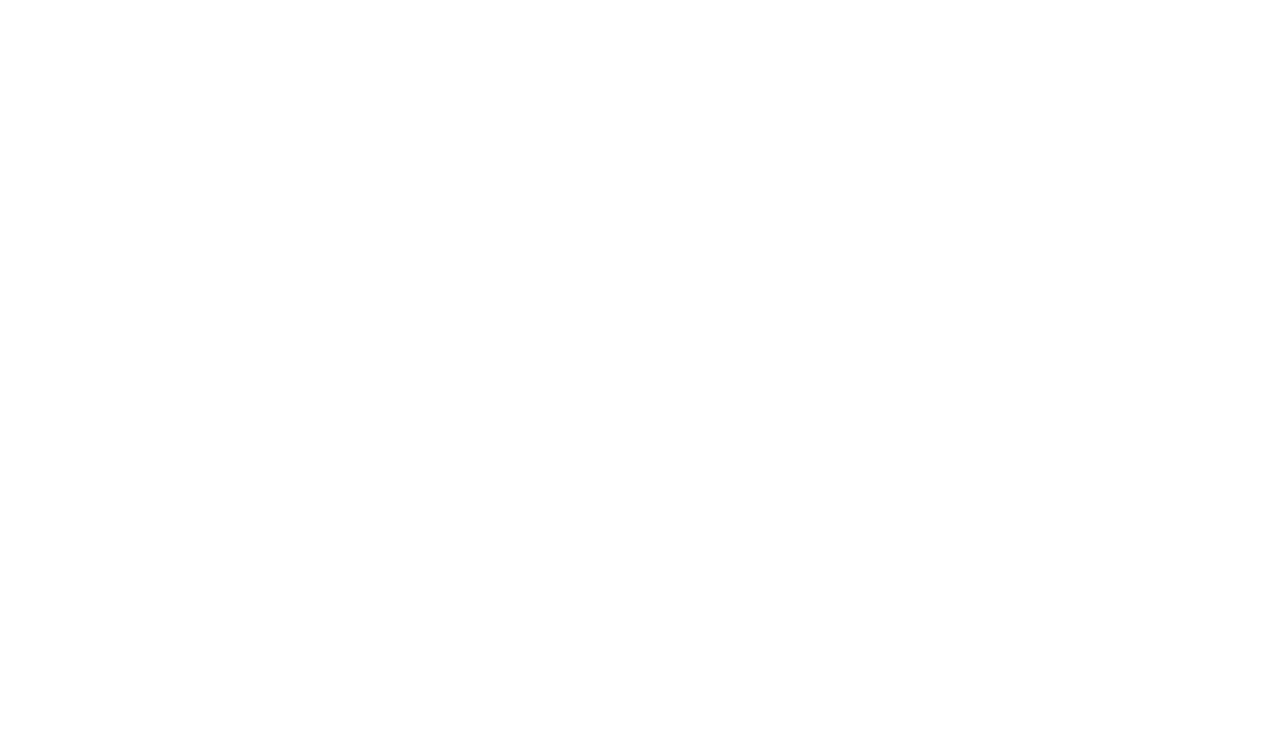
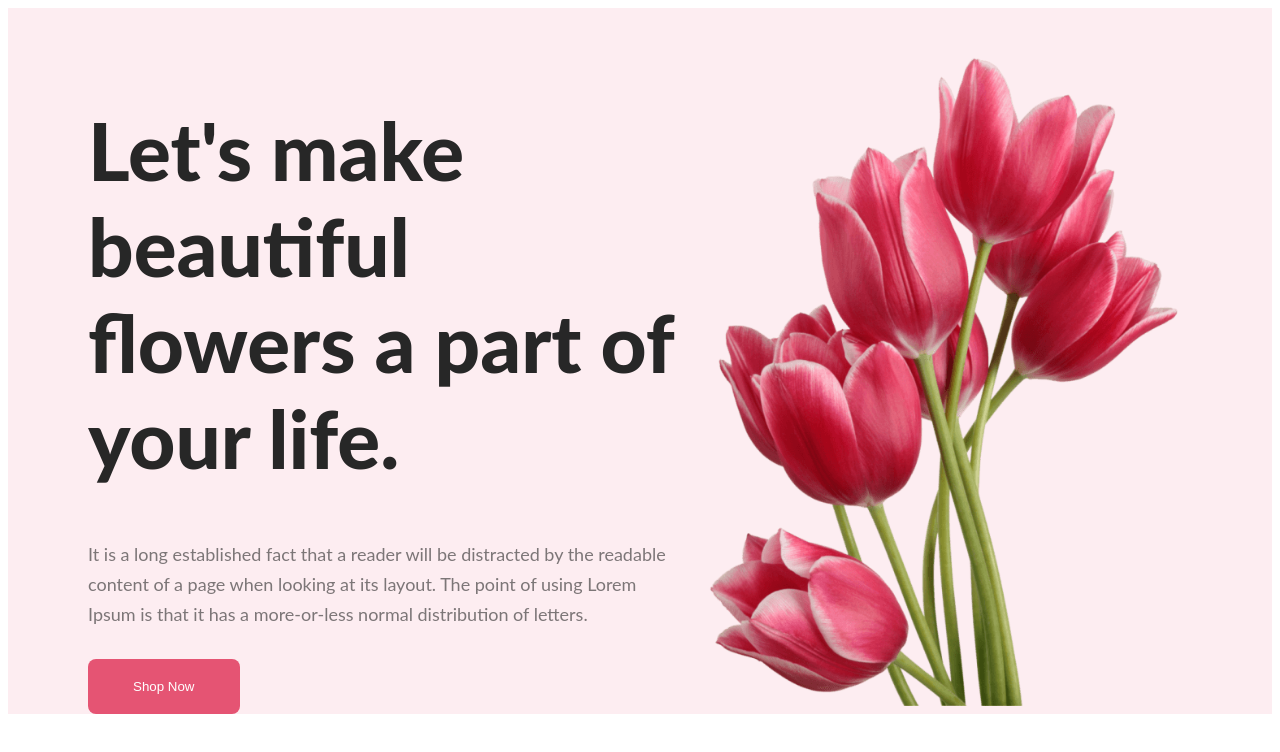
Before and after one commit to Shohanur6464/My-Flower-Shop-Aassignment, a plain HTML site: page index.html in a window 1280 px wide. Drawn offline with Linux system fonts and the light colour scheme.

Commit message:
Completed header

```diff
--- a/index.css
+++ b/index.css
@@ -0,0 +1,43 @@
+.bann{
+    background-color: rgba(229, 84, 115, 0.10);
+    display: flex;
+    justify-content: space-between;
+    align-items: center;
+    padding: 40px 70px 0px 80px;
+}
+ .banner-content{
+    width: 720px;
+
+}
+
+.banner-statement{
+    color: #272727;
+    font-family: Lato;
+    font-size: 80px;
+    font-weight: 800;
+}
+
+.banner-details{
+    color: rgba(39, 39, 39, 0.60);
+    font-family: Lato;
+    font-size: 18px;
+    font-weight: 400;
+    line-height: 30px;
+    margin-top: 30px;
+    margin-bottom: 30px;
+}
+.btn-primary{
+    border-radius: 8px;
+    background: #E55473;
+    border-style: none;
+    padding: 20px 45px;
+    gap: 10px;
+    color: white;
+}
+
+.banner-image{
+    width: 550px;
+    height: 650px;
+
+
+}
--- a/index.html
+++ b/index.html
@@ -8,5 +8,23 @@
 </head>
 <body>
 
+    <header>
+
+        <div class="bann">
+            <div class="banner-content">
+                <h1 class="banner-statement">
+                    Let's make <b></b>
+                    beautiful flowers a part of your life.
+                </h1>
+                <p class="banner-details">
+                    It is a long established fact that a reader will be distracted by the readable content of a page when looking at its layout. The point of using Lorem Ipsum is that it has a more-or-less normal distribution of letters.
+                </p>
+                <input class="btn-primary" type="button" value="Shop Now">
+            </div>
+            <img class="banner-image" src="Assets/Flower Asset/pngwing 10.png" alt="">
+        </div>
+
+    </header>
+
 </body>
 </html>
```
Also changed, not shown: Assets/Flower Asset/Flower 01.png (added), Assets/Flower Asset/Group 57.png (added), Assets/Flower Asset/Group 58.png (added), Assets/Flower Asset/Group 59.png (added), Assets/Flower Asset/Rectangle 4.png (added), Assets/Flower Asset/Rectangle 5.png (added), Assets/Flower Asset/Rectangle 6.png (added), Assets/Flower Asset/Rectangle 9.png (added), Assets/Flower Asset/pngwing 10.png (added), Assets/Flower Asset/pngwing 5.png (added), Assets/Flower Asset/pngwing 6.png (added), Assets/Flower Asset/pngwing 7.png (added), Assets/Flower Asset/pngwing 8.png (added).
